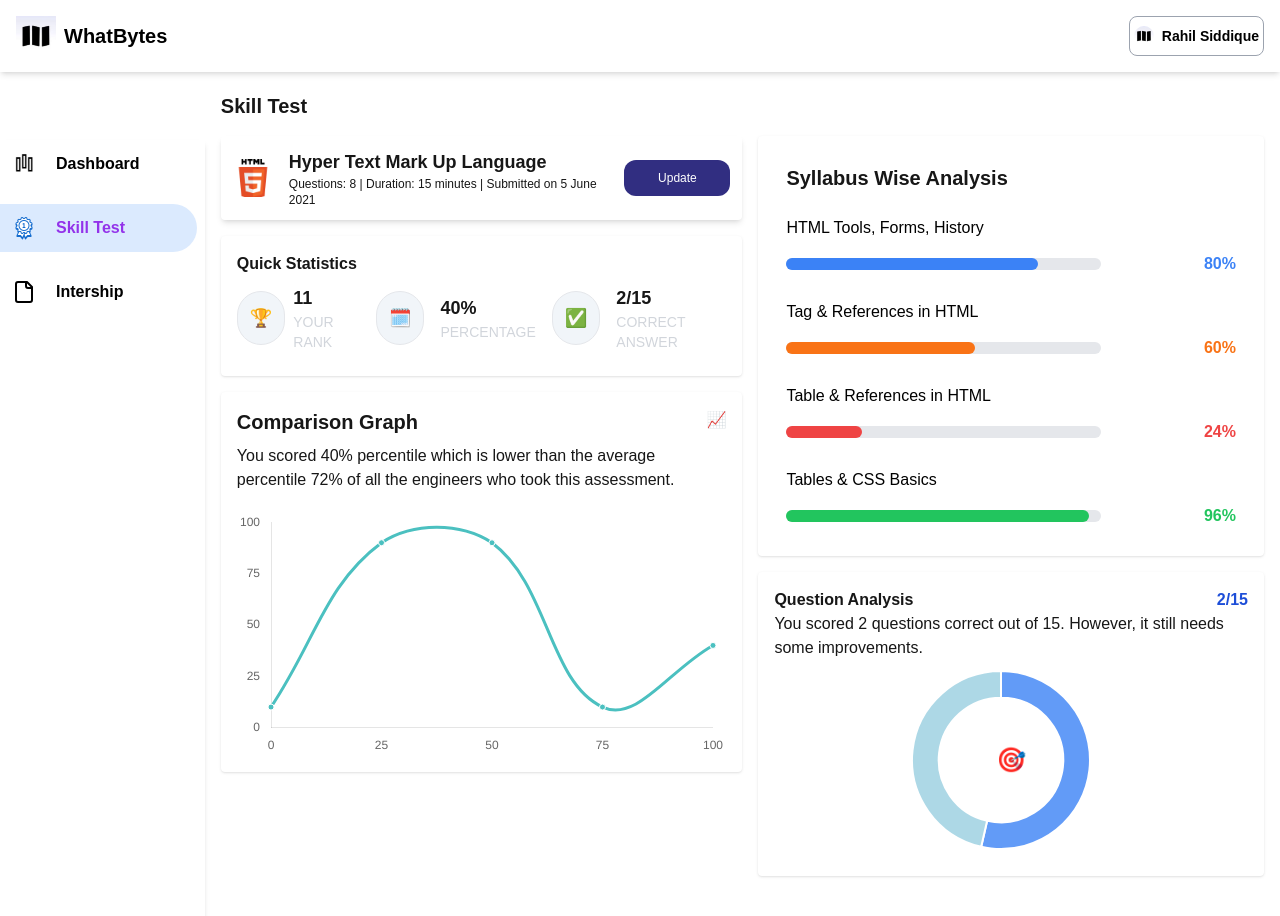
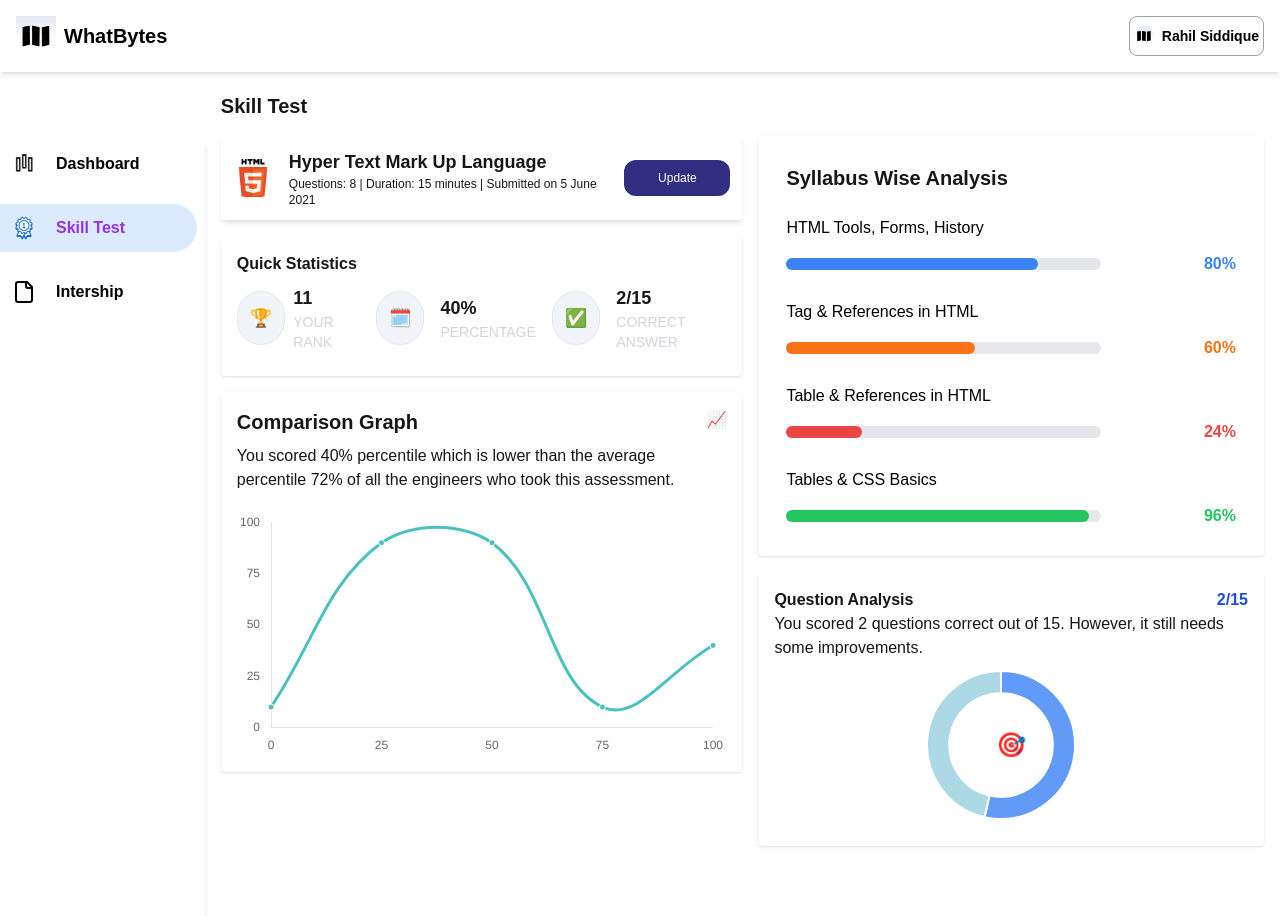
Before and after one commit to owolabijunior12/whatbytes, a Next.js app: page / in a window 1280 px wide. Shown: the top 916 px of the page. Built offline with nearby package versions, Linux system fonts and the light colour scheme.

Commit message:
Update questionAnalysis.tsx

```diff
--- a/components/questionAnalysis.tsx
+++ b/components/questionAnalysis.tsx
@@ -42,7 +42,7 @@
     <p>
       You scored {correctAnswers} questions correct out of 15. However, it still needs some improvements.
     </p>
-    <div className="relative w-full max-w-[200px]">
+    <div className="relative w-full max-w-[170px]">
       <Doughnut data={data} options={options} />
       <div className="absolute top-[50%] left-[50%] text-2xl transform -translate-x-1/2 -translate-y-1/2"> 🎯 </div>
     </div>
```
